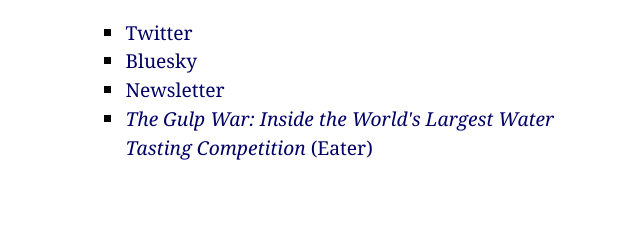
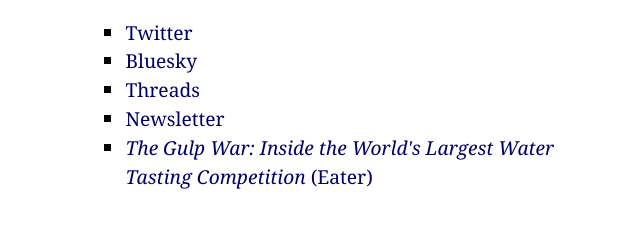
Before and after one commit to davestroup/davestroup.github.io, a plain HTML site: page index.html in a window 1280 px wide. Shown: the part 219-446 px from the top of the page, without its empty margins (297-937 px from the left). Drawn offline with Linux system fonts and the light colour scheme.

Commit message:
Update index.html

```diff
--- a/index.html
+++ b/index.html
@@ -15,6 +15,7 @@
 
 		<li><a href="https://twitter.com/davestroup" title="The bird site">Twitter</a>
 		<li><a href="https://bsky.app/profile/davestroup.com" title="The sky site">Bluesky</a></li>
+		<li><a href="https://www.threads.net/@davestroup" title="The other other site">Threads</a></li>
 		<li><a href="https://tinyletter.com/davestroup" title="Infrequent newsletter">Newsletter</a></li>
 		<li><a href="https://www.eater.com/2018/7/24/17602206/berkeley-springs-water-tasting-bottled-water-west-virginia" title="A piece I wrote about drinking water"><em>The Gulp War: Inside the World's Largest Water Tasting Competition</em> (Eater)</a></li>
 
```
